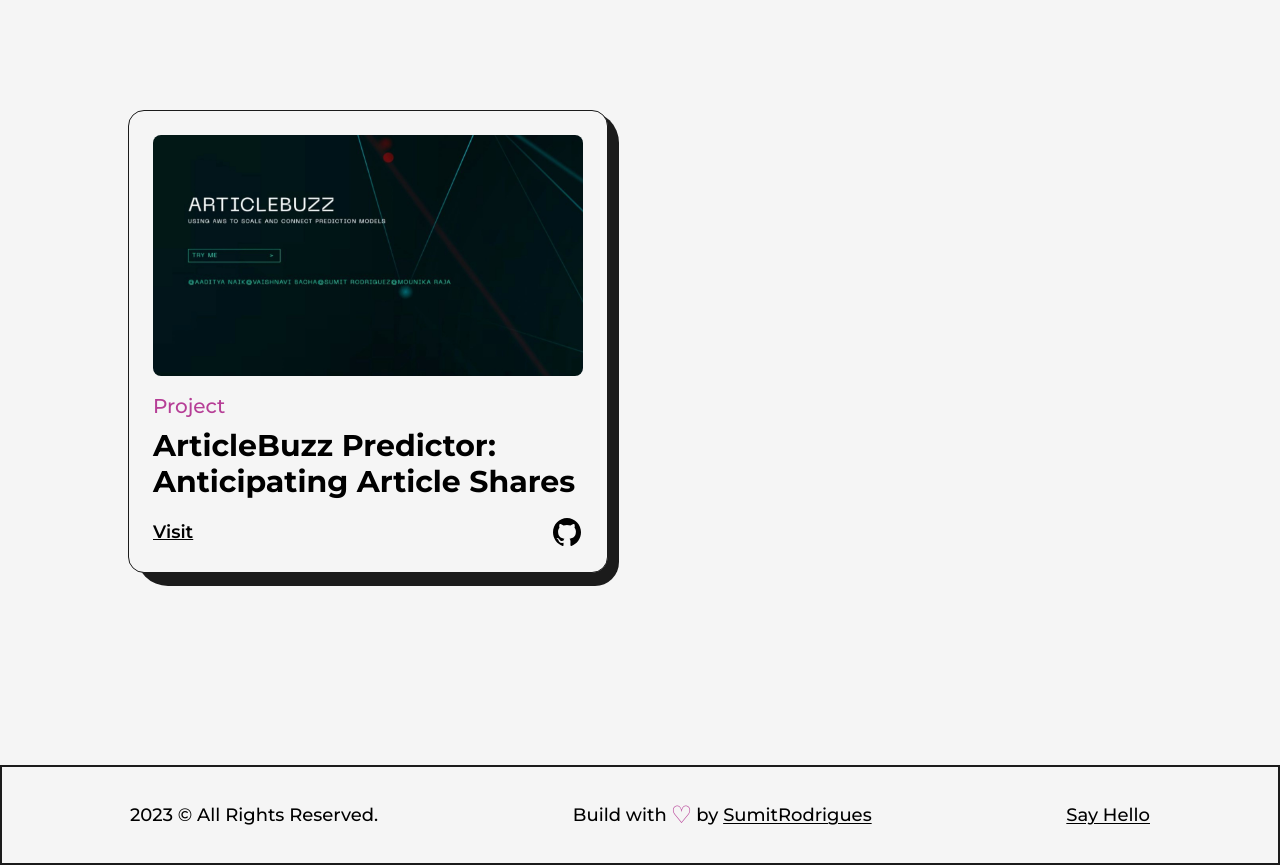
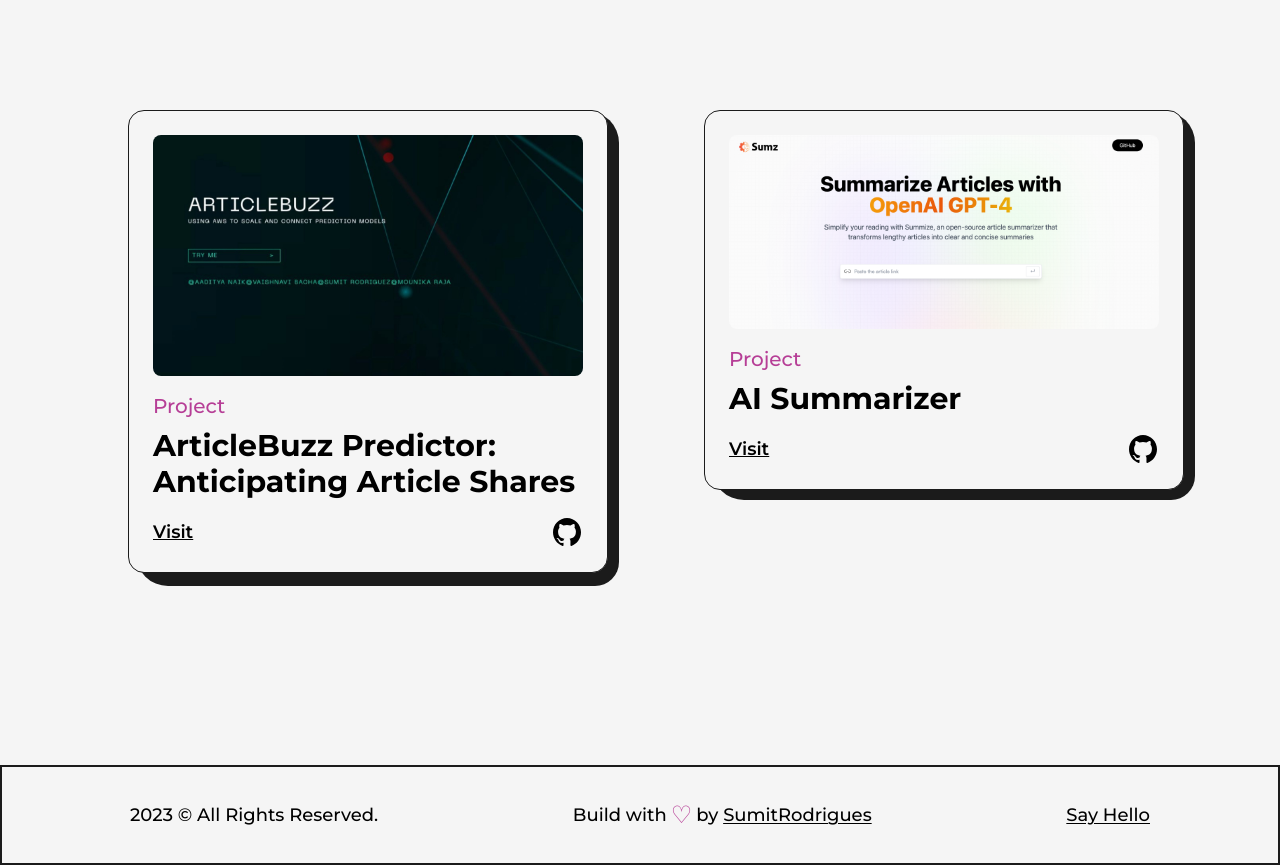
Before and after one commit to SumitRodrigues/Personal-Portfolio, a Next.js app: page /projects in a window 1280 px wide. Shown: the part 2955-3820 px from the top of the page. Built offline with nearby package versions, Linux system fonts and the light colour scheme.

Commit message:
added ai summarizer project

```diff
--- a/src/pages/projects.js
+++ b/src/pages/projects.js
@@ -19,6 +19,7 @@
 const project6 = "/images/projects/Algorithm.jpg";
 const project7 = "/images/projects/Spotify.jpg";
 const project8 = "/images/projects/ArticleBuzz-Project.jpg";
+const project9 = "/images/projects/ai-summarizer.jpg";
 
 
 
@@ -229,6 +230,20 @@
 
                             />
                         </div>
+                        <div className='col-span-6 sm:col-span-12'>
+                            <Project
+                                title="AI Summarizer"
+                                img={project9}
+                                summary="An AI-powered web application that generates concise summaries of lengthy articles with just
+                                one click. Built using React, TypeScript, and Tailwind CSS, it leverages OpenAI’s model for accurate
+                                summarization. Features include a modern UI, local storage for history, and a seamless copy-to-clipboard
+                                 functionality, ensuring an efficient and user-friendly experience."
+                                link="https://aisummarizer-black.vercel.app/"
+                                github="https://github.com/SumitRodrigues/AI-Summarizer"
+                                type="Project"
+
+                            />
+                        </div>
                     </div>
                 </Layout>
             </main>
```
Also changed, not shown: public/images/projects/ai-summarizer.jpg (added).
